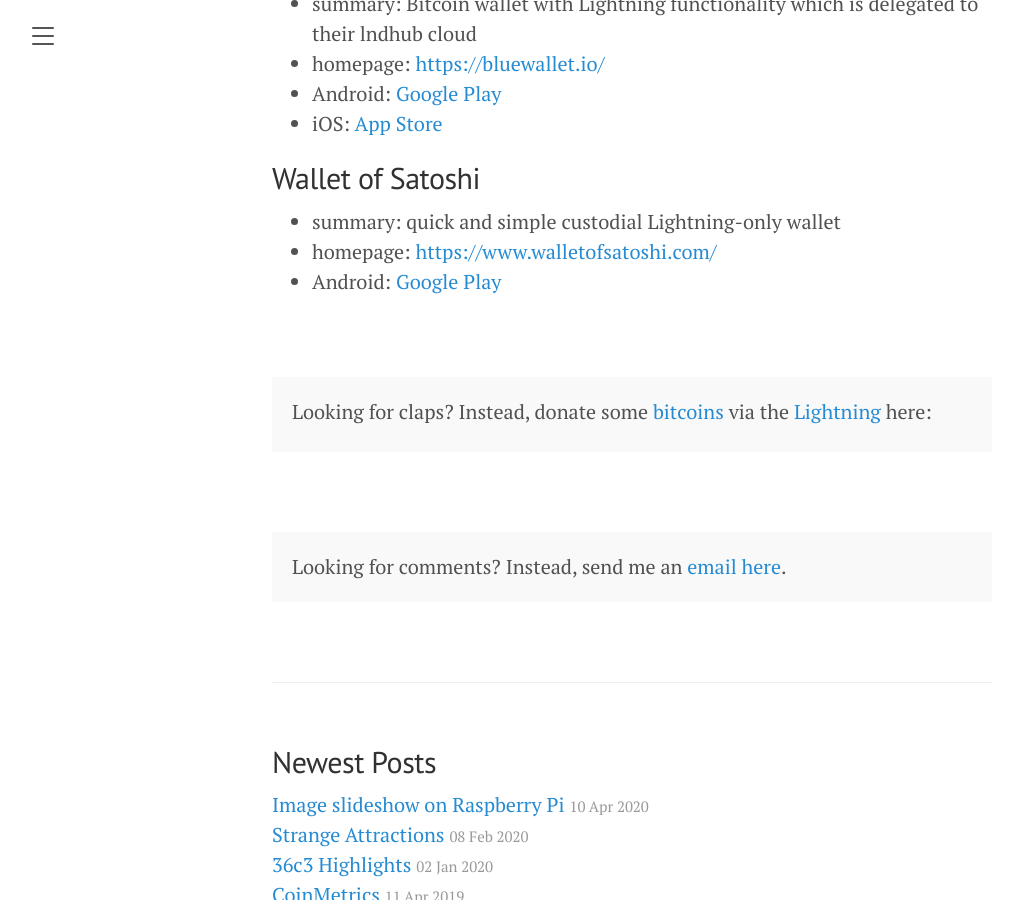
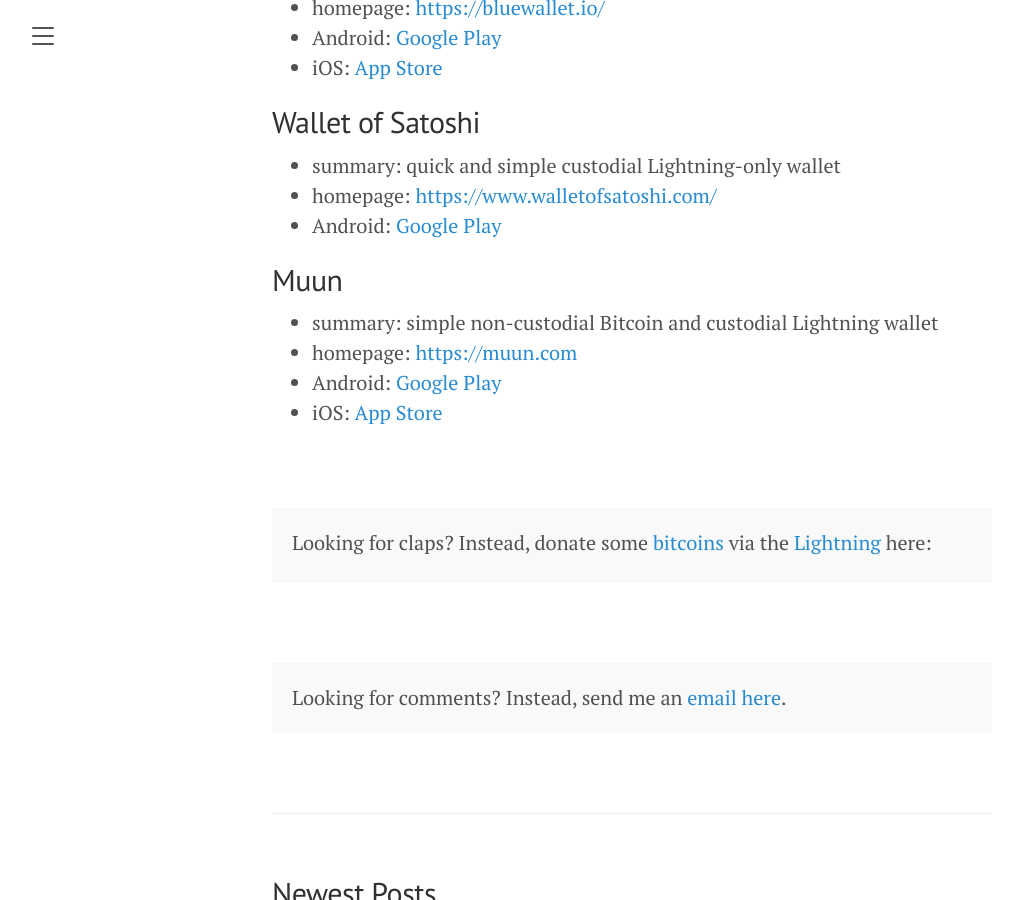
Before and after one commit to prusnak/rusnak.io, a Jekyll site: the page built from _posts/2019-01-05-lightning-wallets-comparison.md, in a window 1280 px wide and 900 px high, scrolled down 1459 px. Shown: the whole window, without its empty margins (8-1031 px from the left). Built offline with Jekyll 4.4.1, drawn with Linux system fonts in a browser that asks for light colours; nearby versions of some CDN libraries.

Commit message:
lightning: add Muun

```diff
--- a/_posts/2019-01-05-lightning-wallets-comparison.md
+++ b/_posts/2019-01-05-lightning-wallets-comparison.md
@@ -40,3 +40,10 @@
 * summary: quick and simple custodial Lightning-only wallet
 * homepage: [https://www.walletofsatoshi.com/](https://www.walletofsatoshi.com/)
 * Android: [Google Play](https://play.google.com/store/apps/details?id=com.livingroomofsatoshi.wallet)
+
+## Muun
+
+* summary: simple non-custodial Bitcoin and custodial Lightning wallet
+* homepage: [https://muun.com](https://muun.com)
+* Android: [Google Play](https://play.google.com/store/apps/details?id=io.muun.apollo)
+* iOS: [App Store](https://apps.apple.com/us/app/muun-wallet/id1482037683)
```
Also changed, not shown: assets/lightning-wallets-comparison.png.
